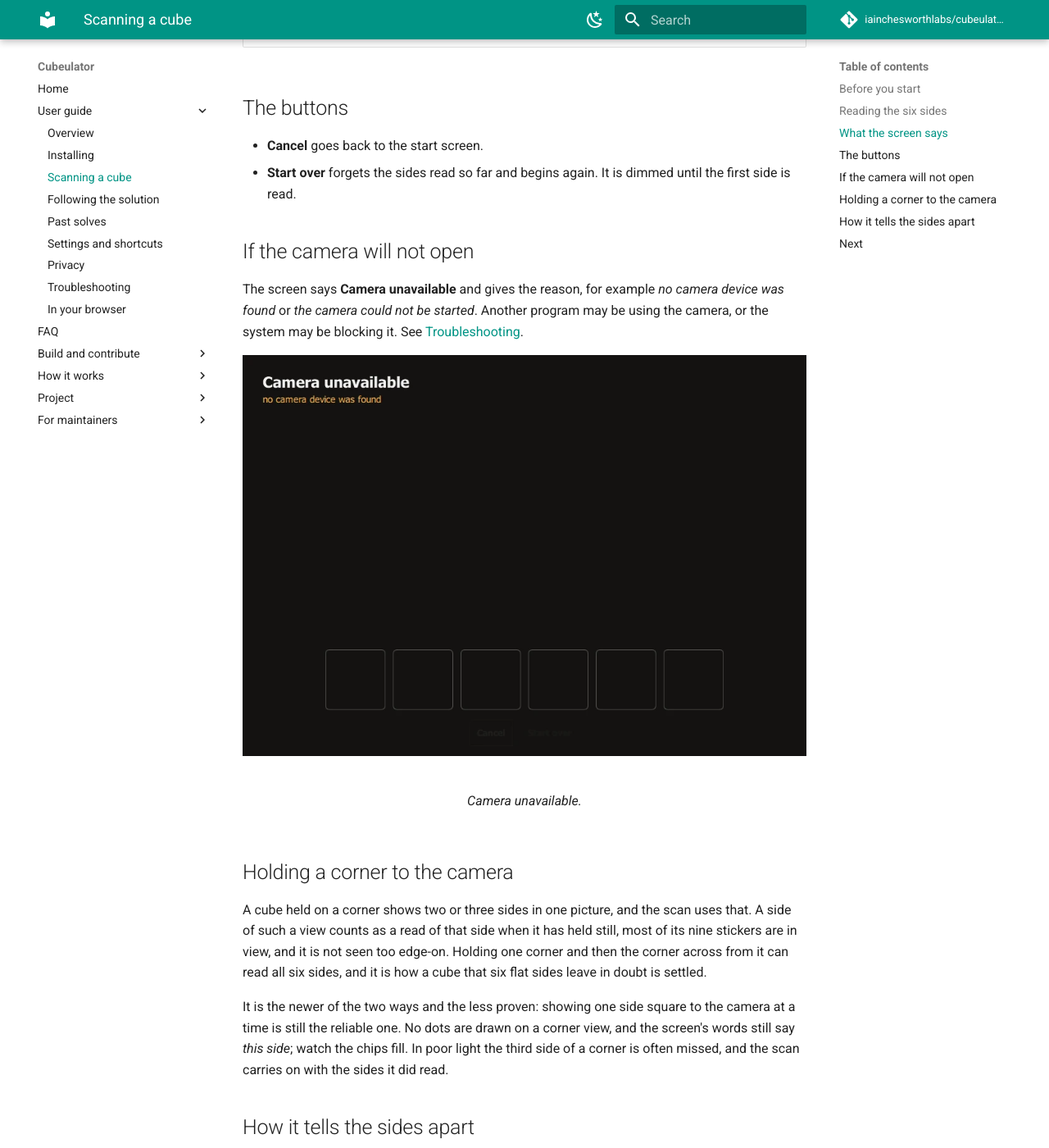
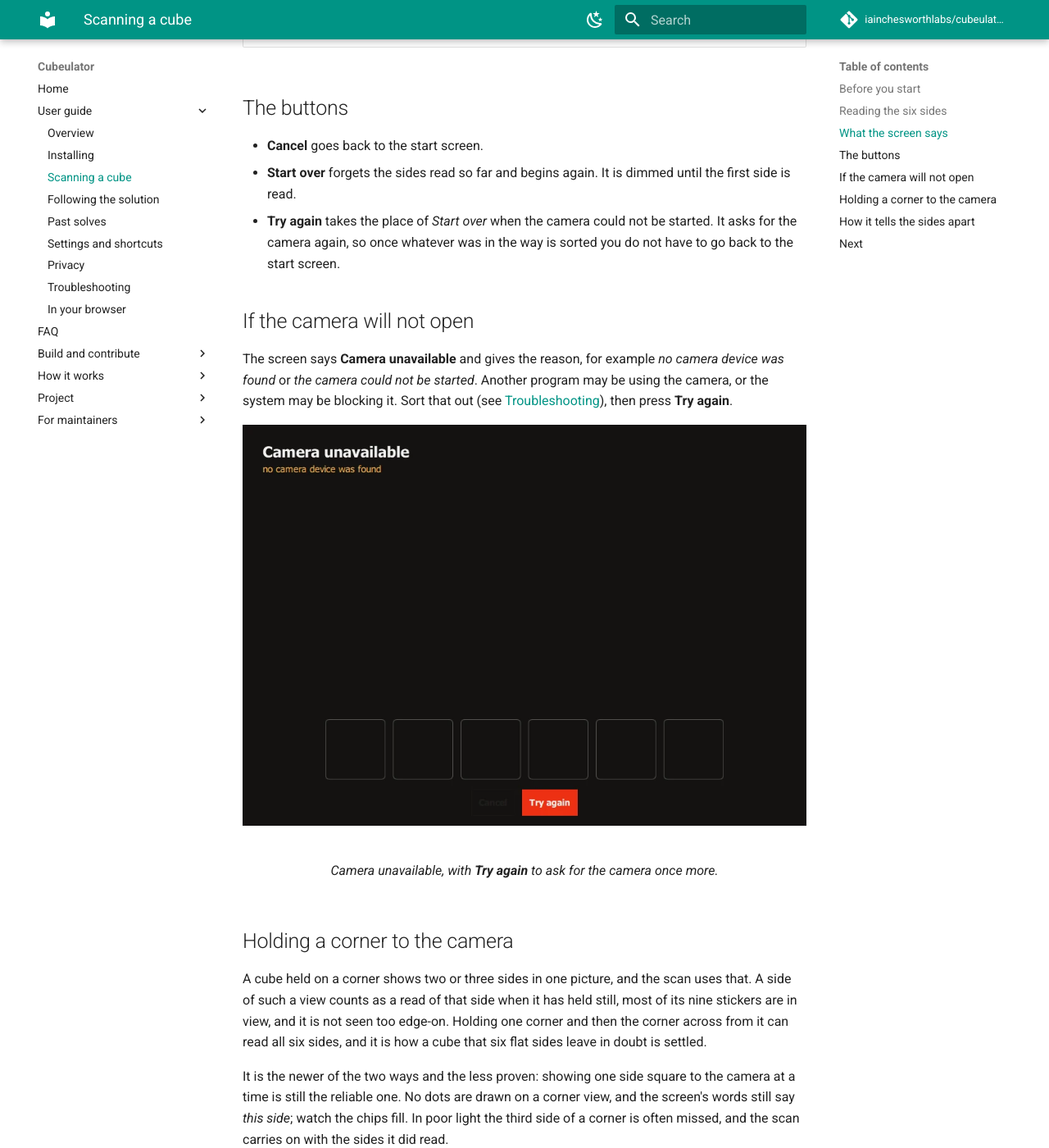
Before and after one commit to iainchesworth/cubeulator, an MkDocs documentation site: the page built from docs/guide/scan.md, in a window 1280 px wide and 1400 px high, scrolled down 3766 px. Shown: the whole window at 82% size. Built offline with MkDocs 1.6.1 and Material for MkDocs 9.7.7, drawn with Linux system fonts in a browser that asks for light colours; comment, search, counter and statistics services are not loaded.

Commit message:
Guide: Try again for a camera that would not start, and its picture
#124 puts a primary Try again button where the dimmed Start over was when the camera could not be started. The scan page's buttons list and its camera section, and the troubleshooting page's first bullet, now say so, and the camera-unavailable picture is retaken from develop 58864ae0. It is the only picture that changes; the rest were not retaken.

```diff
--- a/docs/guide/scan.md
+++ b/docs/guide/scan.md
@@ -79,17 +79,22 @@ The words at the top left are the guide. In the order you will meet them:
 - **Cancel** goes back to the start screen.
 - **Start over** forgets the sides read so far and begins again. It is dimmed
   until the first side is read.
+- **Try again** takes the place of *Start over* when the camera could not be
+  started. It asks for the camera again, so once whatever was in the way is
+  sorted you do not have to go back to the start screen.
 
 ## If the camera will not open
 
 The screen says **Camera unavailable** and gives the reason, for example *no
 camera device was found* or *the camera could not be started*. Another program
-may be using the camera, or the system may be blocking it. See
-[Troubleshooting](troubleshooting.md#the-camera-does-not-open).
+may be using the camera, or the system may be blocking it. Sort that out (see
+[Troubleshooting](troubleshooting.md#the-camera-does-not-open)), then press
+**Try again**.
 
 <figure markdown="span">
   ![The scan screen reading Camera unavailable: no camera device was found.](img/scan-camera-unavailable-wide-light.webp){ loading=lazy }
-  <figcaption>Camera unavailable.</figcaption>
+  <figcaption>Camera unavailable, with <strong>Try again</strong> to ask for
+  the camera once more.</figcaption>
 </figure>
 
 ## Holding a corner to the camera
```
Also changed, not shown: docs/guide/troubleshooting.md (+4 -2 lines), docs/guide/img/scan-camera-unavailable-wide-light.webp.
